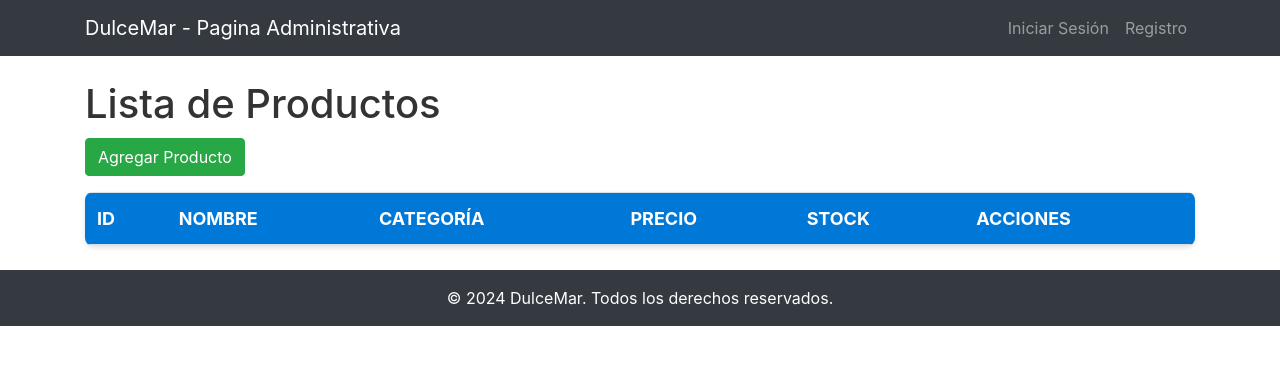
After one commit to Zedn1/IngDulceMar, a Django app: page /gestion/productos/ in a window 1280 px wide. The commit adds this page. Shown: the top 365 px of the page. Run offline with Django 5.2, Linux system fonts and the light colour scheme; data that the repository does not hold is empty; some libraries are stand-ins or nearby versions.

Commit message:
Creacion de productos(No se si sirve en el contexto)

```diff
--- /dev/null
+++ b/gestion/templates/gestion/lista_productos.html
@@ -0,0 +1,34 @@
+{% extends 'base.html' %}
+
+{% block content %}
+<h1>Lista de Productos</h1>
+<a href="{% url 'gestion:crear_producto' %}" class="btn btn-success">Agregar Producto</a>
+<table class="table mt-3">
+    <thead>
+        <tr>
+            <th>ID</th>
+            <th>Nombre</th>
+            <th>Categoría</th>
+            <th>Precio</th>
+            <th>Stock</th>
+            <th>Acciones</th>
+        </tr>
+    </thead>
+    <tbody>
+        {% for producto in productos %}
+        <tr>
+            <td>{{ producto.id }}</td>
+            <td>{{ producto.nombre }}</td>
+            <td>{{ producto.categoria }}</td>
+            <td>${{ producto.precio_unitario }}</td>
+            <td>{{ producto.cantidad_en_stock }}</td>
+            <td>
+                <a href="{% url 'gestion:editar_producto' producto.id %}" class="btn btn-primary btn-sm">Editar</a>
+                <a href="{% url 'gestion:eliminar_producto1' producto.id %}" class="btn btn-danger btn-sm">Eliminar</a>
+                <a href="{% url 'gestion:actualizar_stock' producto.id %}" class="btn btn-warning btn-sm">Actualizar Stock</a>
+            </td>
+        </tr>
+        {% endfor %}
+    </tbody>
+</table>
+{% endblock %}
--- a/gestion/urls.py
+++ b/gestion/urls.py
@@ -11,5 +11,10 @@ urlpatterns = [
     path('<int:id>/editar/', views.editar_pedido, name='editar_pedido'),
     path('<int:id>/eliminar/', views.eliminar_pedido, name='eliminar_pedido'),
     path('eliminar_producto/<int:detalle_id>/', views.eliminar_producto, name='eliminar_producto'),
+    path('productos/', views.lista_productos, name='lista_productos'),
+    path('productos/crear/', views.crear_producto, name='crear_producto'),
+    path('productos/editar/<int:pk>/', views.editar_producto, name='editar_producto'),
+    path('productos/eliminar/<int:pk>/', views.eliminar_producto1, name='eliminar_producto1'),
+    path('productos/actualizar-stock/<int:pk>/', views.actualizar_stock, name='actualizar_stock'),
 
 ]
--- a/gestion/views.py
+++ b/gestion/views.py
@@ -1,11 +1,12 @@
 from django.shortcuts import render, get_object_or_404, redirect
+from django.core.exceptions import ValidationError
 from django.db.models import Sum
 from django.db import transaction
 from django.urls import reverse
 from django.contrib import messages
 from django.forms import modelformset_factory
 from .models import Gasto, Ingreso, Pedido, Producto, PedidoProveedor, DetallePedido
-from .forms import PedidoForm, DetallePedidoFormSet
+from .forms import PedidoForm, DetallePedidoFormSet, ProductoForm, ActualizarStockForm
 
 # Create your views here.
 def ingresos_y_gastos(request):
@@ -120,3 +121,58 @@ def eliminar_producto(request, detalle_id):
     detalle.delete()
     messages.success(request, f"Producto eliminado de pedido #{pedido.id}")
     return redirect('gestion:editar_pedido', id=pedido.id)
+
+def lista_productos(request):
+    productos = Producto.objects.all()
+    return render(request, 'gestion/lista_productos.html', {'productos': productos})
+
+def crear_producto(request):
+    if request.method == 'POST':
+        form = ProductoForm(request.POST)
+        if form.is_valid():
+            form.save()
+            messages.success(request, 'Producto creado exitosamente.')
+            return redirect('gestion:lista_productos')
+    else:
+        form = ProductoForm()
+    return render(request, 'gestion/crear_producto.html', {'form': form})
+
+def editar_producto(request, pk):
+    producto = get_object_or_404(Producto, pk=pk)
+    if request.method == 'POST':
+        form = ProductoForm(request.POST, instance=producto)
+        if form.is_valid():
+            form.save()
+            messages.success(request, 'Producto actualizado exitosamente.')
+            return redirect('gestion:lista_productos')
+    else:
+        form = ProductoForm(instance=producto)
+    return render(request, 'gestion/editar_producto.html', {'form': form, 'producto': producto})
+
+def eliminar_producto1(request, pk):
+    producto = get_object_or_404(Producto, pk=pk)
+    if request.method == 'POST':
+        try:
+            producto.delete()
+            messages.success(request, 'Producto eliminado exitosamente.')
+        except ValueError as e:
+            messages.error(request, str(e))
+        return redirect('gestion:lista_productos')
+    return render(request, 'gestion/eliminar_producto1.html', {'producto': producto})
+
+def actualizar_stock(request, pk):
+    producto = get_object_or_404(Producto, pk=pk)
+    if request.method == 'POST':
+        form = ActualizarStockForm(request.POST)
+        if form.is_valid():
+            cantidad = form.cleaned_data['cantidad']
+            es_entrada = form.cleaned_data['es_entrada']
+            try:
+                producto.actualizar_stock(cantidad, es_entrada)
+                messages.success(request, 'Stock actualizado exitosamente.')
+            except ValidationError as e:
+                messages.error(request, e.message)
+            return redirect('gestion:lista_productos')
+    else:
+        form = ActualizarStockForm()
+    return render(request, 'gestion/actualizar_stock.html', {'form': form, 'producto': producto})
--- a/templates/base.html
+++ b/templates/base.html
@@ -25,6 +25,9 @@
                 </ul>
                 <ul class="navbar-nav">
                     {% if user.is_authenticated %}
+                    <li class="nav-item">
+                        <a class="nav-link" href="{% url 'gestion:lista_productos' %}">Productos</a>
+                    </li>
                         <li class="nav-item">
                             <a class="nav-link" href="{% url 'gestion:ingresos_y_gastos' %}">Ingresos y Gastos</a>
                         </li>
```
Also changed, not shown: gestion/forms.py (+23 -1 lines), gestion/templates/gestion/actualizar_stock.html (added, +14 -0 lines), gestion/templates/gestion/crear_producto.html (added, +11 -0 lines), gestion/templates/gestion/editar_producto.html (added, +11 -0 lines), gestion/templates/gestion/eliminar_producto1.html (added, +11 -0 lines), 2 other files.
